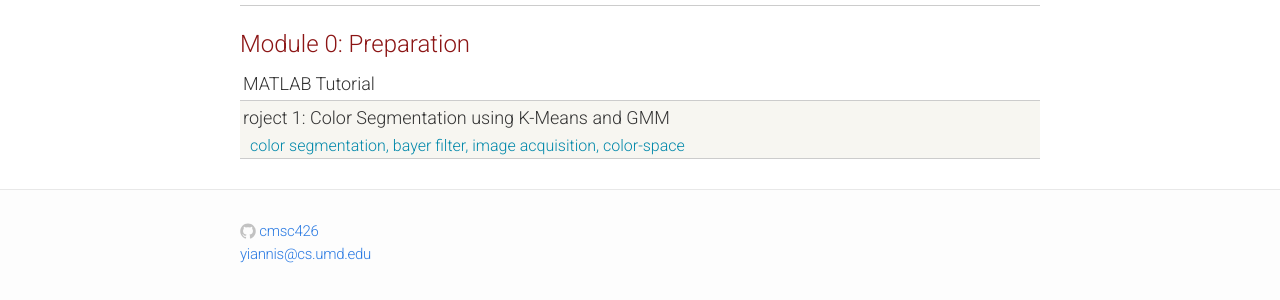
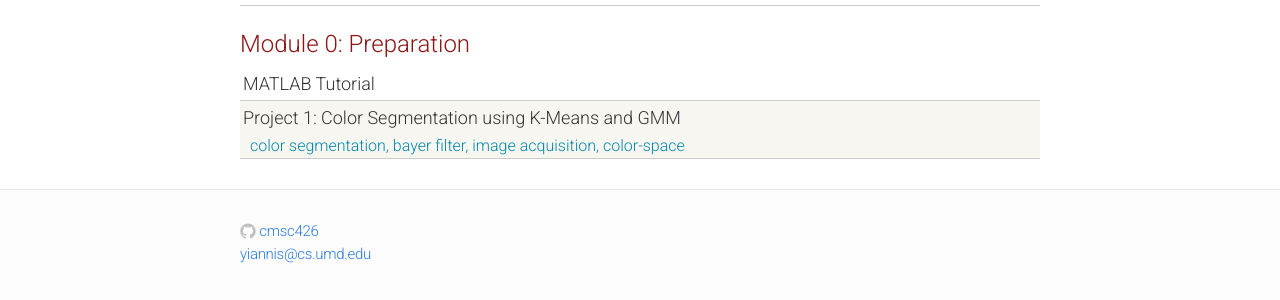
Before and after one commit to cmsc426/cmsc426.github.io, a Jekyll site: the page built from index.html, in a window 1280 px wide. Shown: the part 234-534 px from the top of the page. Built offline with Jekyll 4.4.1, drawn with Linux system fonts in a browser that asks for light colours.

Commit message:
Changed basic page

```diff
--- a/index.html
+++ b/index.html
@@ -44,7 +44,7 @@ layout: default
 
     <div class="materials-item">
       <a href="classification/">
-        roject 1: Color Segmentation using K-Means and GMM
+        Project 1: Color Segmentation using K-Means and GMM
       </a>
       <div class="kw">
         color segmentation, bayer filter, image acquisition, color-space
```
